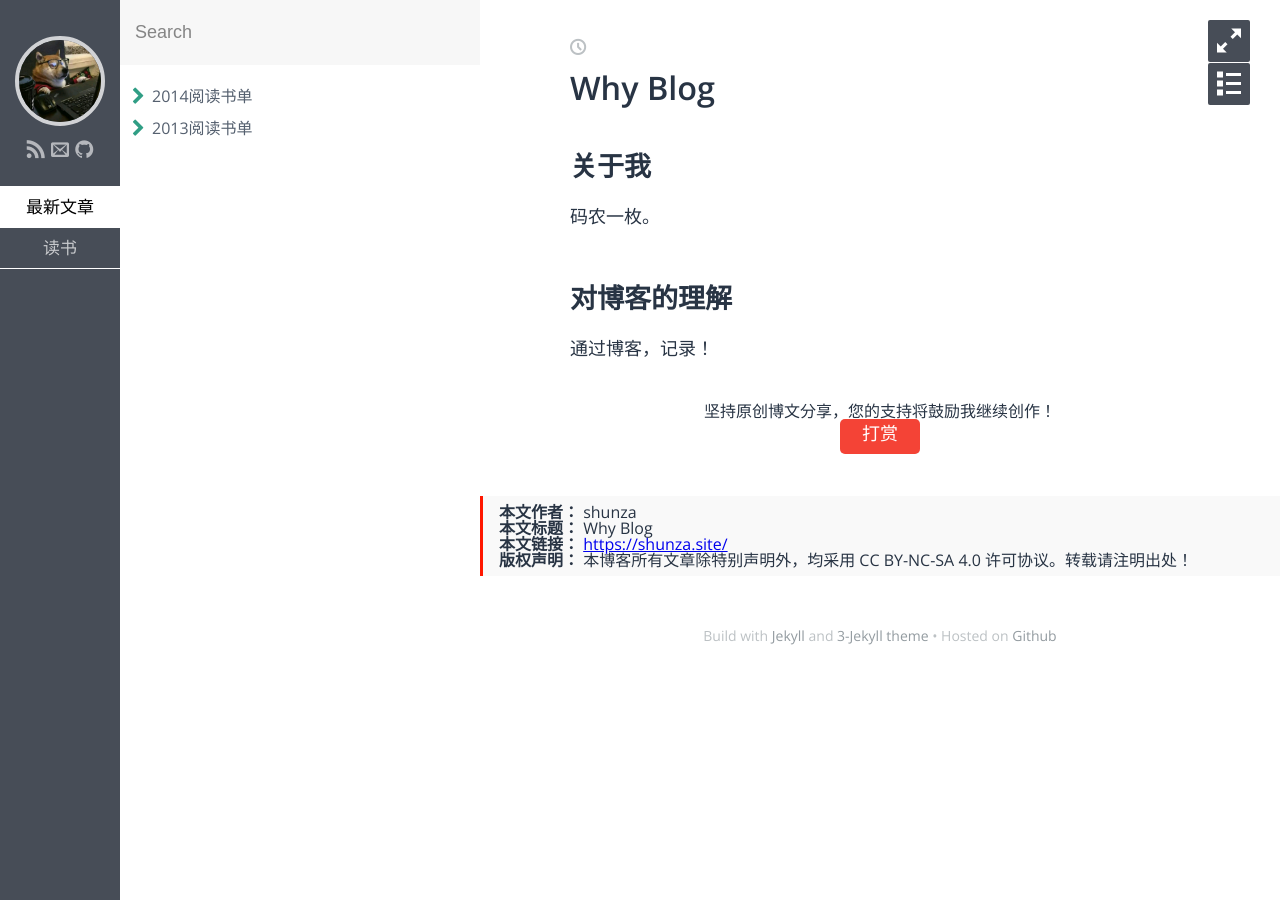
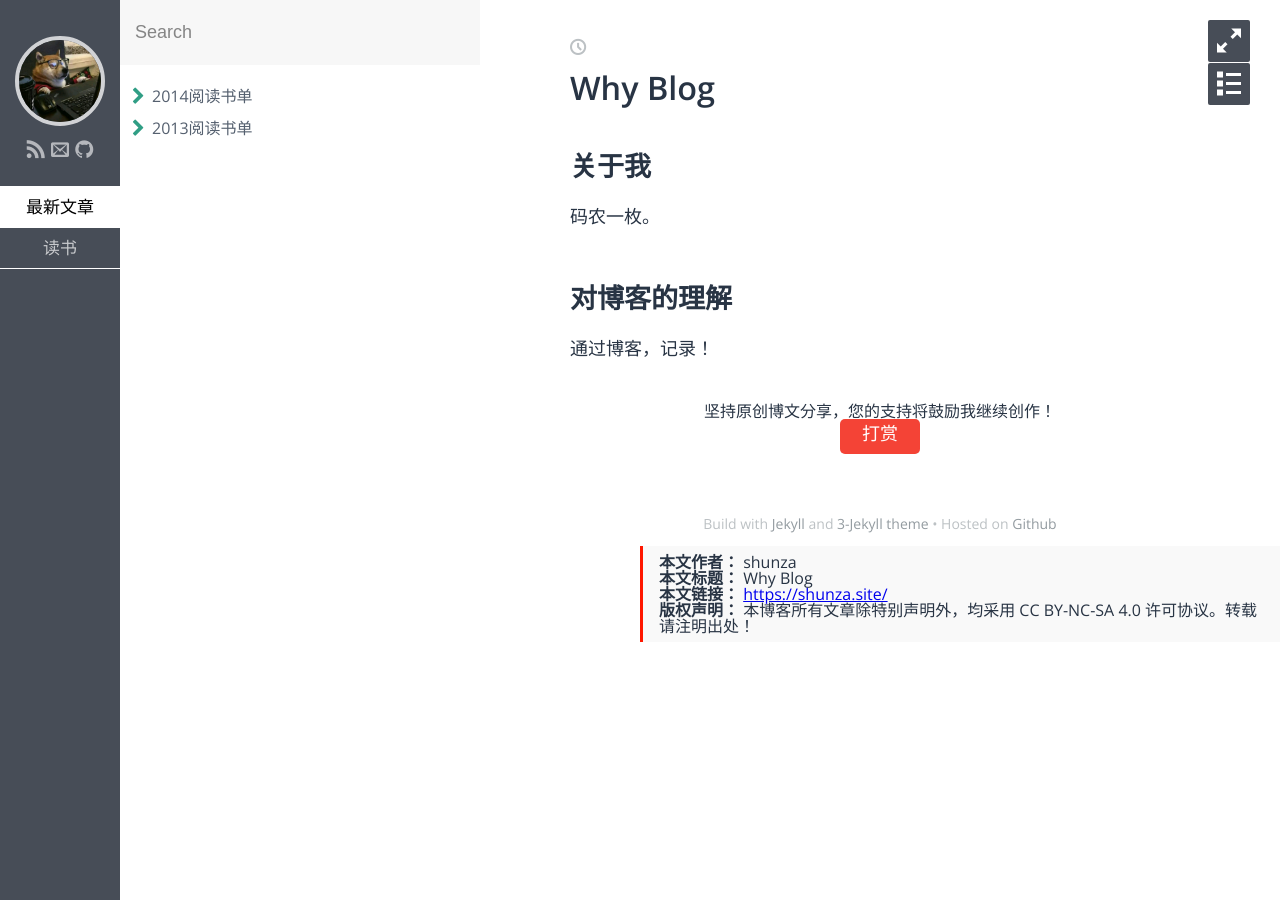
Before and after one commit to shunza/shunza.github.io, a Jekyll site: the page built from index.md, in a window 1280 px wide. Built offline with Jekyll 4.4.1, drawn with Linux system fonts in a browser that asks for light colours; some web fonts are replaced.

Commit message:
fix postion.

```diff
--- a/_layouts/post.html
+++ b/_layouts/post.html
@@ -27,7 +27,7 @@ layout: default
     </div>
   </div>
 <div>
-<div>
+<div style="position: fixed;left: 50%">
   <ul class="post-copyright">
       <li> <strong>本文作者：</strong> shunza </li>
       <li> <strong>本文标题：</strong> {{ page.title }} </li>
```
